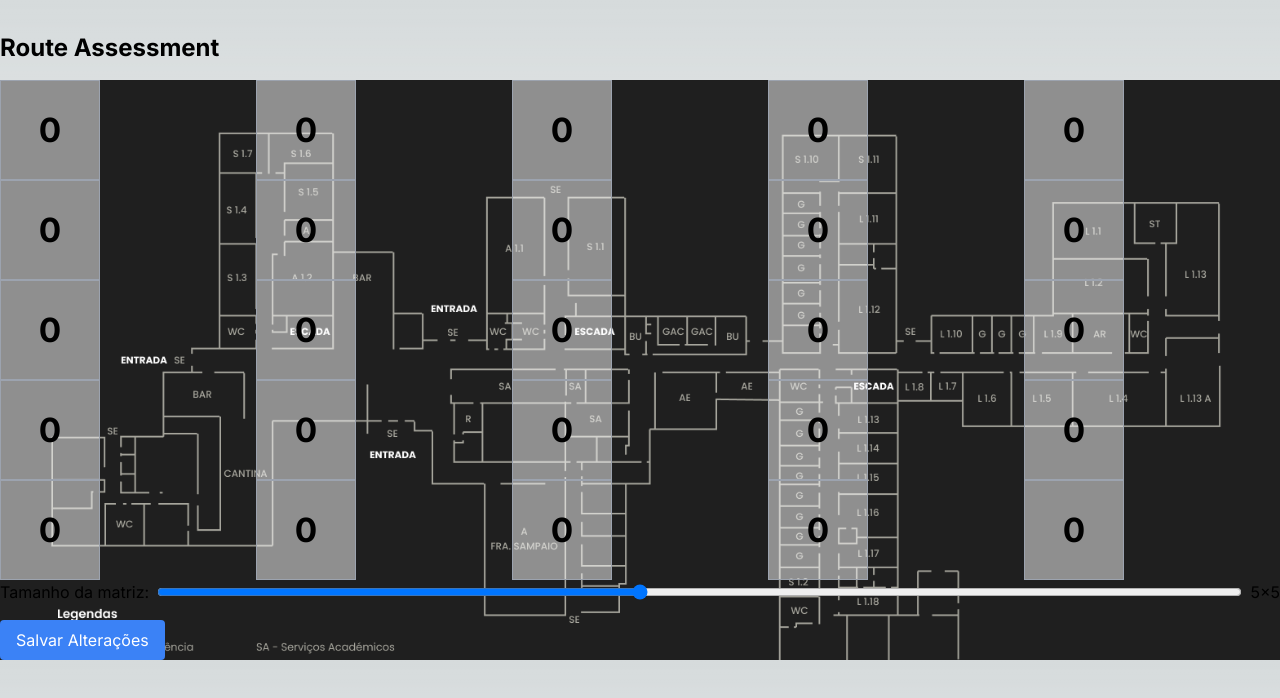
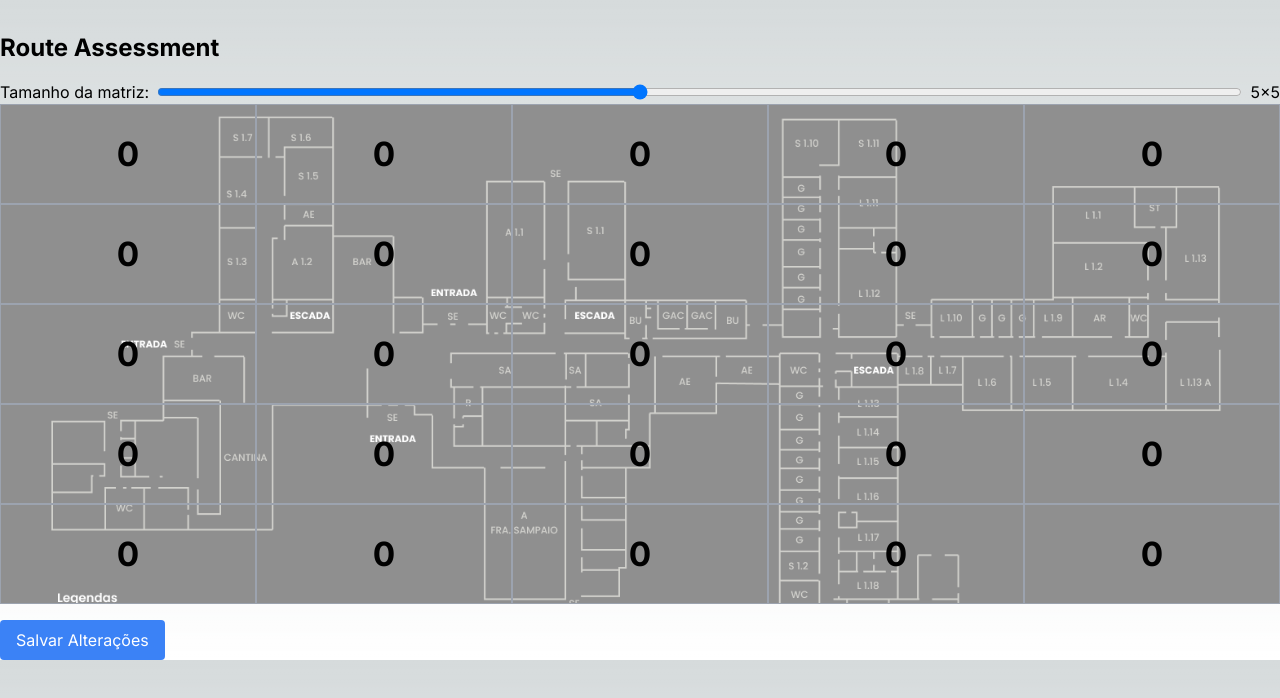
Before and after one commit to AAVANDRE10/projeto4, a Next.js app: page / in a window 1280 px wide. Shown: the top 698 px of the page. Built offline with nearby package versions, Linux system fonts and the light colour scheme.

Commit message:
I moved the content of the slider control, the label and the button outside the div with the grid-container class

```diff
--- a/app/components/grid.js
+++ b/app/components/grid.js
@@ -63,7 +63,6 @@ const Grid = ({ onWeightChange }) => {
 
   const gridSquares = [];
   const squareStyle = {
-    width: `${cellSize}px`,
     height: `${cellSize}px`,
     fontSize: `${cellSize / 3}px`,
     backgroundColor: 'rgba(255, 255, 255, 0.5)', // tornando os quadrados semi-transparentes
@@ -85,10 +84,7 @@ const Grid = ({ onWeightChange }) => {
   }
 
   return (
-    <div className="grid-container" style={{ backgroundImage: 'url("assets/floor1.png")', backgroundSize: 'cover', backgroundPosition: 'center', backgroundRepeat: 'no-repeat' }}>
-      <div className="grid" style={{ gridTemplateColumns: `repeat(${size}, 1fr)` }}>
-        {gridSquares}
-      </div>
+    <>
       <div className="slider-container flex items-center">
         <label htmlFor="slider" className="mr-2">Tamanho da matriz:</label>
         <input
@@ -103,8 +99,13 @@ const Grid = ({ onWeightChange }) => {
         />
         <span className="ml-2">{size}x{size}</span>
       </div>
+      <div className="grid-container" style={{ backgroundImage: 'url("assets/floor1.png")', backgroundSize: 'cover', backgroundPosition: 'center', backgroundRepeat: 'no-repeat' }}>
+        <div className="grid" style={{ gridTemplateColumns: `repeat(${size}, 1fr)` }}>
+          {gridSquares}
+        </div>
+      </div>
       <button onClick={handleSaveChanges} className="mt-4 px-4 py-2 bg-blue-500 text-white rounded hover:bg-blue-600">Salvar Alterações</button>
-    </div>
+    </>
   );
 };
 
```
